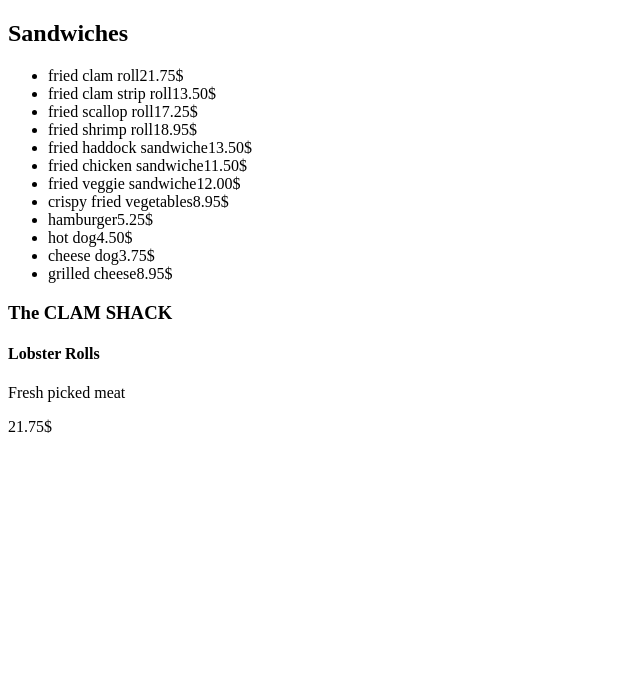
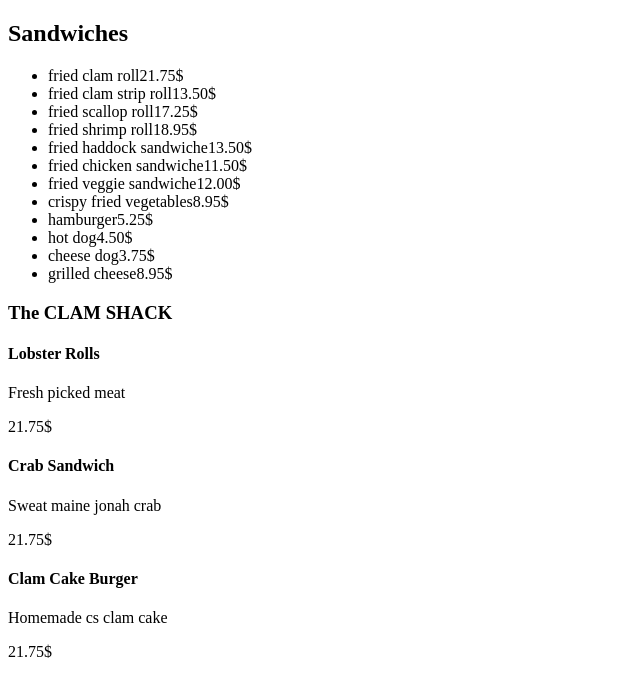
Before and after one commit to Kylian2/TheSandwicherie, a plain HTML site: page index.html in a window 1280 px wide. Shown: the whole page, without its empty margins (0-640 px from the left). Drawn offline with Linux system fonts and the light colour scheme.

Commit message:
ajout repas speciaux

```diff
--- a/index.html
+++ b/index.html
@@ -32,6 +32,16 @@
                 <p class="menu-special__description">Fresh picked meat</p>
                 <p class="menu-special__price">21.75$</p>
             </div>
+            <div class="menu-special__plat">
+                <h4 class="menu-special__name">Crab Sandwich</h4>
+                <p class="menu-special__description">Sweat maine jonah crab</p>
+                <p class="menu-special__price">21.75$</p>
+            </div>
+            <div class="menu-special__plat">
+                <h4 class="menu-special__name">Clam Cake Burger</h4>
+                <p class="menu-special__description">Homemade cs clam cake</p>
+                <p class="menu-special__price">21.75$</p>
+            </div>
         </div>
     </div>
 
```
